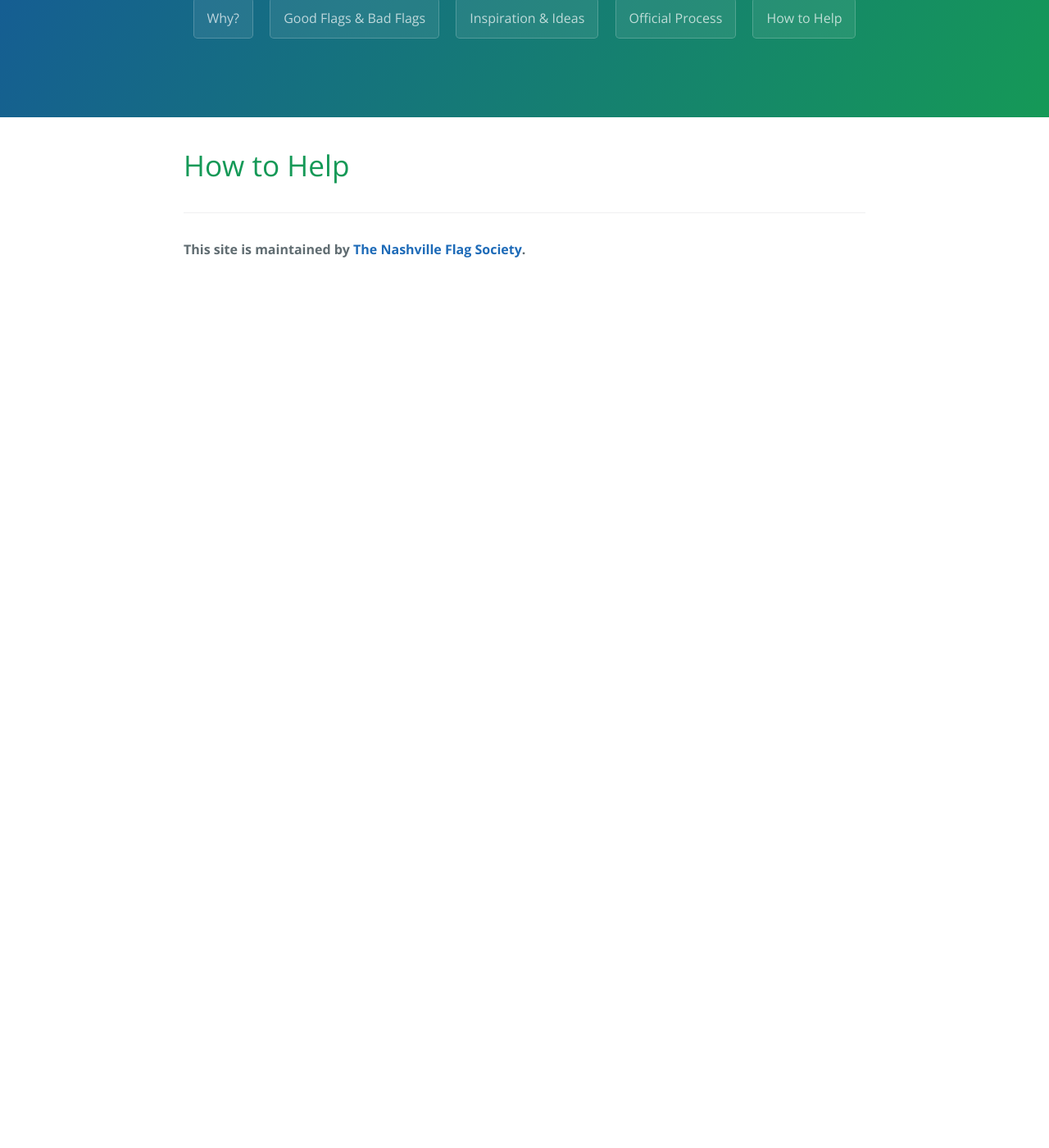
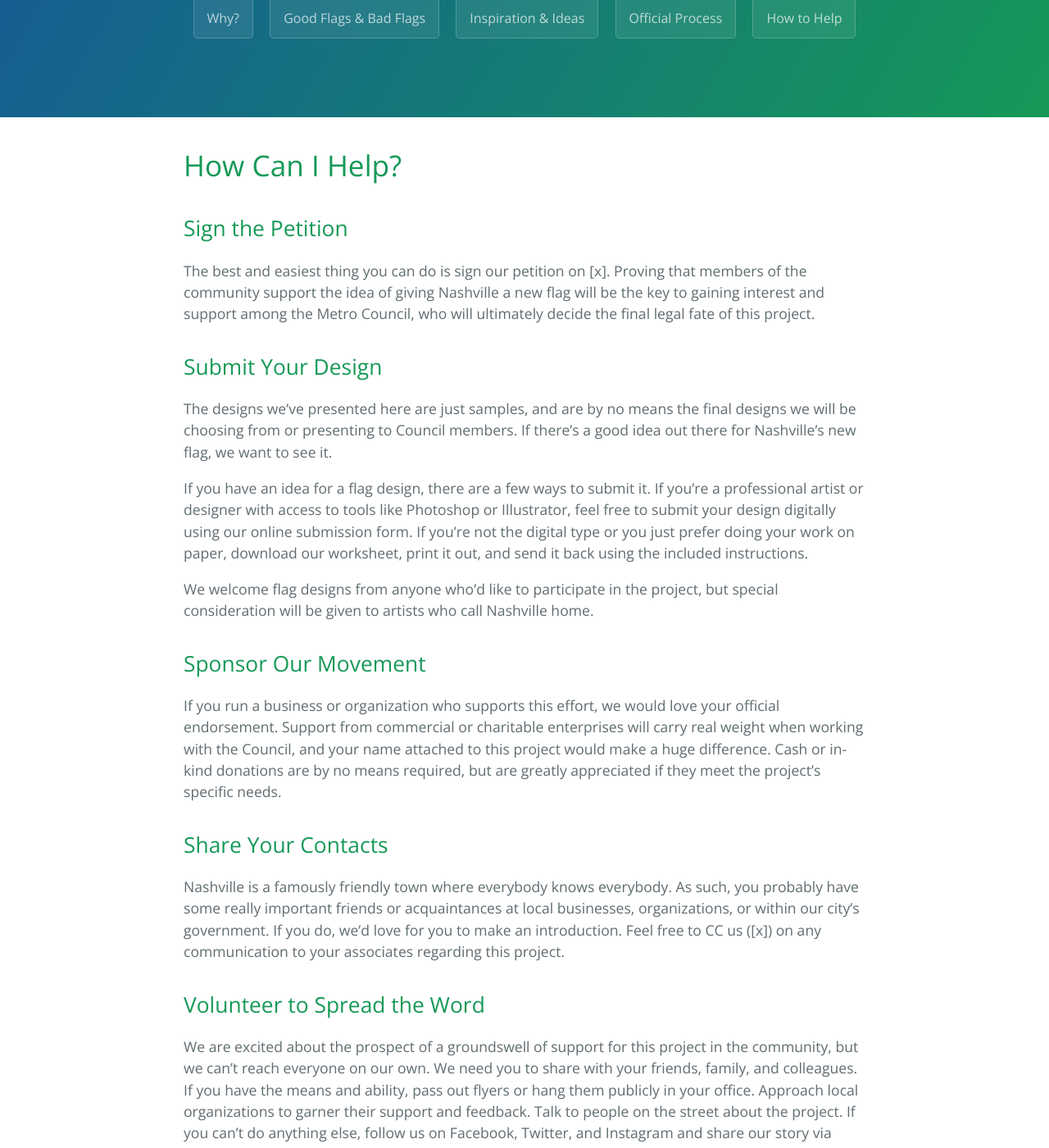
Before and after one commit to jholloway/nashvilleflag, a Jekyll site: the page built from docs/how-to-help.md, in a window 1280 px wide and 1400 px high, scrolled down 270 px. Shown: the whole window at 82% size. Built offline with Jekyll 4.4.1, drawn with Linux system fonts in a browser that asks for light colours; our own code applies the rules of GitHub Pages for plain Markdown files; before the commit the page ends 900 px from its top, so only the background shows below that; some of the changed text lies outside the part shown.

Commit message:
Update how-to-help.md

```diff
--- a/docs/how-to-help.md
+++ b/docs/how-to-help.md
@@ -1 +1,27 @@
-# How to Help
+# How Can I Help?	{#help}
+
+## Sign the Petition
+The best and easiest thing you can do is sign our petition on [x]. Proving that members of the community support the idea of giving Nashville a new flag will be the key to gaining interest and support among the Metro Council, who will ultimately decide the final legal fate of this project.
+
+## Submit Your Design
+The designs we’ve presented here are just samples, and are by no means the final designs we will be choosing from or presenting to Council members. If there’s a good idea out there for Nashville’s new flag, we want to see it.
+
+If you have an idea for a flag design, there are a few ways to submit it. If you’re a professional artist or designer with access to tools like Photoshop or Illustrator, feel free to submit your design digitally using our online submission form. If you’re not the digital type or you just prefer doing your work on paper, download our worksheet, print it out, and send it back using the included instructions.
+
+We welcome flag designs from anyone who’d like to participate in the project, but special consideration will be given to artists who call Nashville home.
+
+## Sponsor Our Movement
+If you run a business or organization who supports this effort, we would love your official endorsement. Support from commercial or charitable enterprises will carry real weight when working with the Council, and your name attached to this project would make a huge difference. Cash or in-kind donations are by no means required, but are greatly appreciated if they meet the project’s specific needs.
+
+## Share Your Contacts
+Nashville is a famously friendly town where everybody knows everybody. As such, you probably have some really important friends or acquaintances at local businesses, organizations, or within our city’s government. If you do, we’d love for you to make an introduction. Feel free to CC us ([x]) on any communication to your associates regarding this project.
+
+## Volunteer to Spread the Word
+We are excited about the prospect of a groundswell of support for this project in the community, but we can’t reach everyone on our own. We need you to share with your friends, family, and colleagues. If you have the means and ability, pass out flyers or hang them publicly in your office. Approach local organizations to garner their support and feedback. Talk to people on the street about the project. If you can’t do anything else, follow us on Facebook, Twitter, and Instagram and share our story via social media with your network.
+
+## Donate
+We know this process will be long, difficult, and tiring. Fortunately, we don’t think it will be very expensive. Our campaign’s primary costs will come from logistical items like printing flyers, mailing documents, legal paperwork application fees, and web hosting. We would also love to be able to pay reasonable fees to the talented artists and designers who have helped us along the way.
+
+Any and all money raised during this campaign will go directly towards fostering support among citizens and the Metro Council to adopt a new flag design. Our members are doing this as a passion project and will never take any form of payment.
+
+This project will happen even if the costs have to come out of our pockets, but if you have the means and would like to donate, you can do so via PayPal, Square Cash, or Facebook. [x]
```
